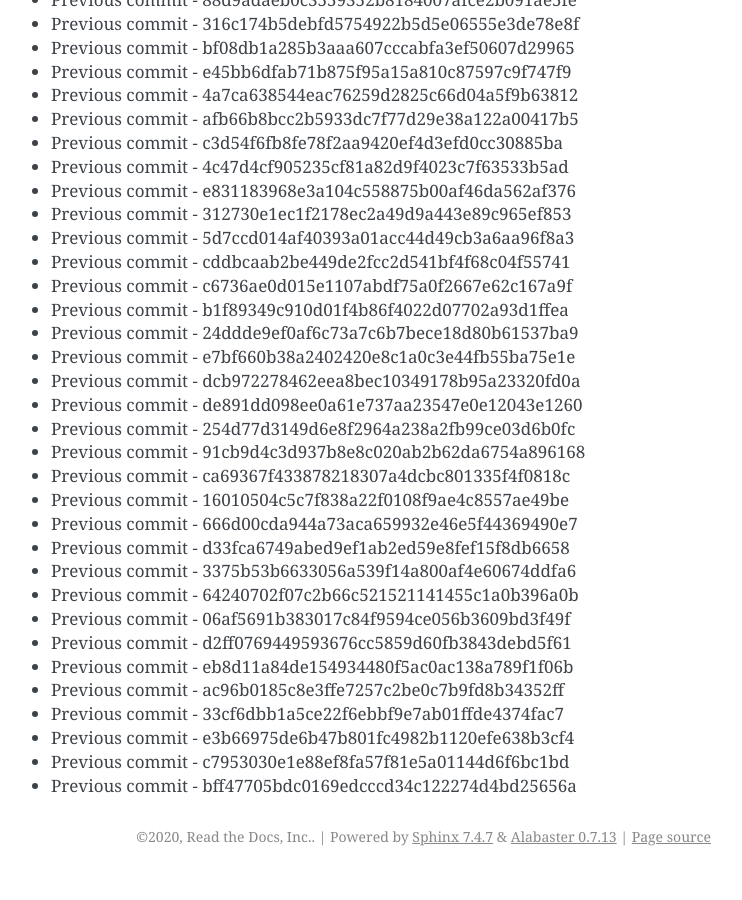
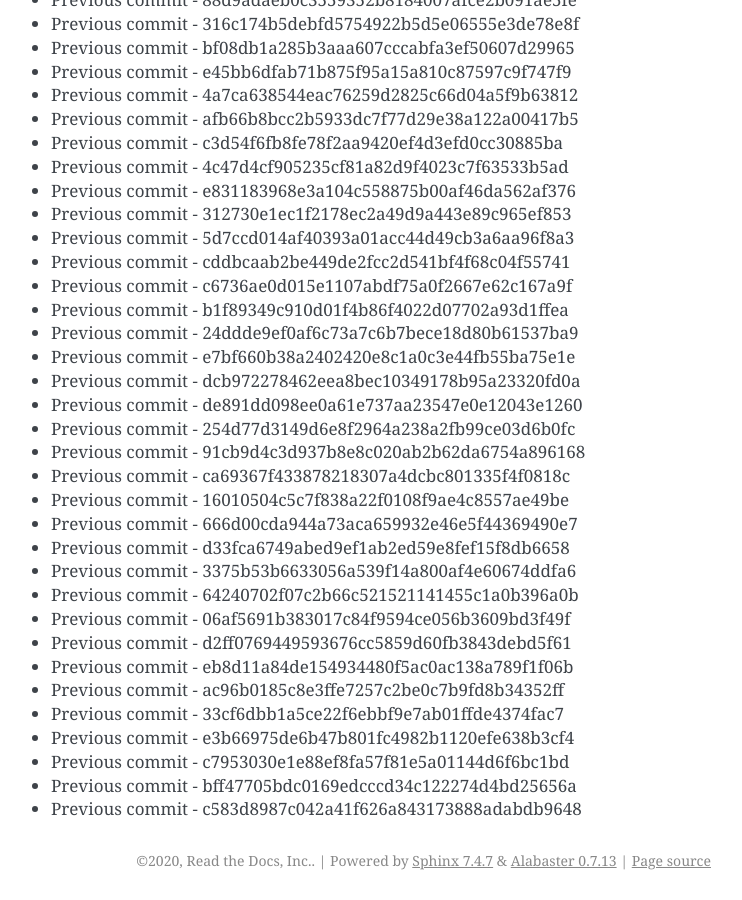
Before and after one commit to readthedocs/rtd-git-stresstest, a Sphinx documentation site: the page built from docs/updates.rst, in a window 1280 px wide and 900 px high, scrolled down 40515 px. Shown: the whole window, without its empty margins (399-1141 px from the left). Built offline with Sphinx 7.4.7, drawn with Linux system fonts in a browser that asks for light colours; before the commit the page ends 41391 px from its top, so only the background shows below that.

Commit message:
Generating commit from previous: c583d8987c042a41f626a843173888adabdb9648

```diff
--- a/docs/updates.rst
+++ b/docs/updates.rst
@@ -1734,3 +1734,4 @@ It can be tested for any performance characteristics.
 * Previous commit - e3b66975de6b47b801fc4982b1120efe638b3cf4
 * Previous commit - c7953030e1e88ef8fa57f81e5a01144d6f6bc1bd
 * Previous commit - bff47705bdc0169edcccd34c122274d4bd25656a
+* Previous commit - c583d8987c042a41f626a843173888adabdb9648
```
